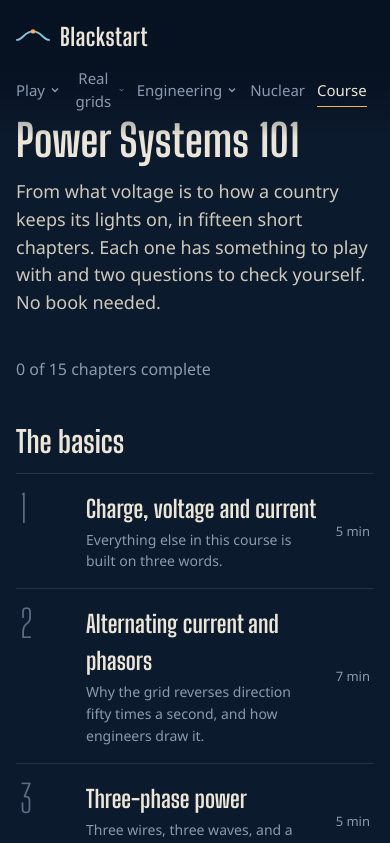
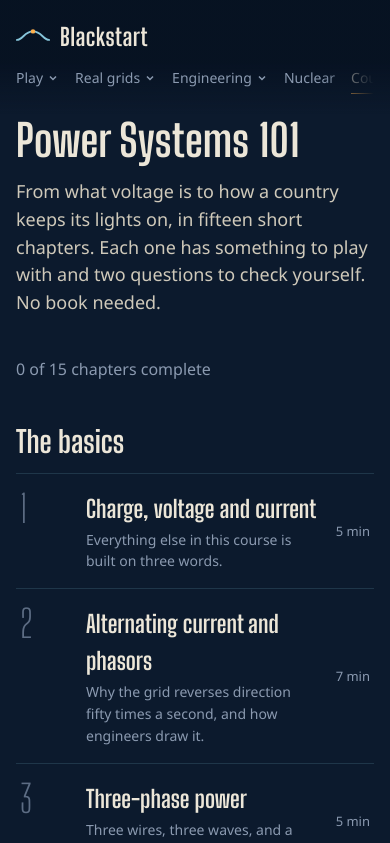
Before and after one commit to abeeryaseer24/Power-Systems, a React (Vite) app: page /course in a window 390 px wide. Shown: the top 843 px of the page. Built offline with nearby package versions, Linux system fonts and the light colour scheme; a web font is replaced by a local one.

Commit message:
nav: keep menu labels on one line at phone width and scroll the row with an edge fade (six menus no longer fit in 375 px)

```diff
--- a/src/styles.css
+++ b/src/styles.css
@@ -197,4 +197,8 @@ button { font: inherit; color: inherit; }
   .topbar { flex-wrap: wrap; gap: 8px; }
   .topbar nav { margin-left: 0; width: 100%; overflow-x: auto; overflow-y: visible; }
   .nav-menu { position: fixed; left: 12px; right: 12px; top: 96px; width: auto; }
+  /* six menus no longer fit at phone width: keep each label on one line and let the row scroll */
+  .topbar nav { gap: 16px; padding-bottom: 2px; padding-right: 24px; -webkit-mask-image: linear-gradient(90deg, #000 85%, transparent); mask-image: linear-gradient(90deg, #000 85%, transparent); }
+  .nav-group, .topbar nav > a { flex: none; }
+  .nav-trigger, .topbar nav a { white-space: nowrap; font-size: 14px; }
 }
```
